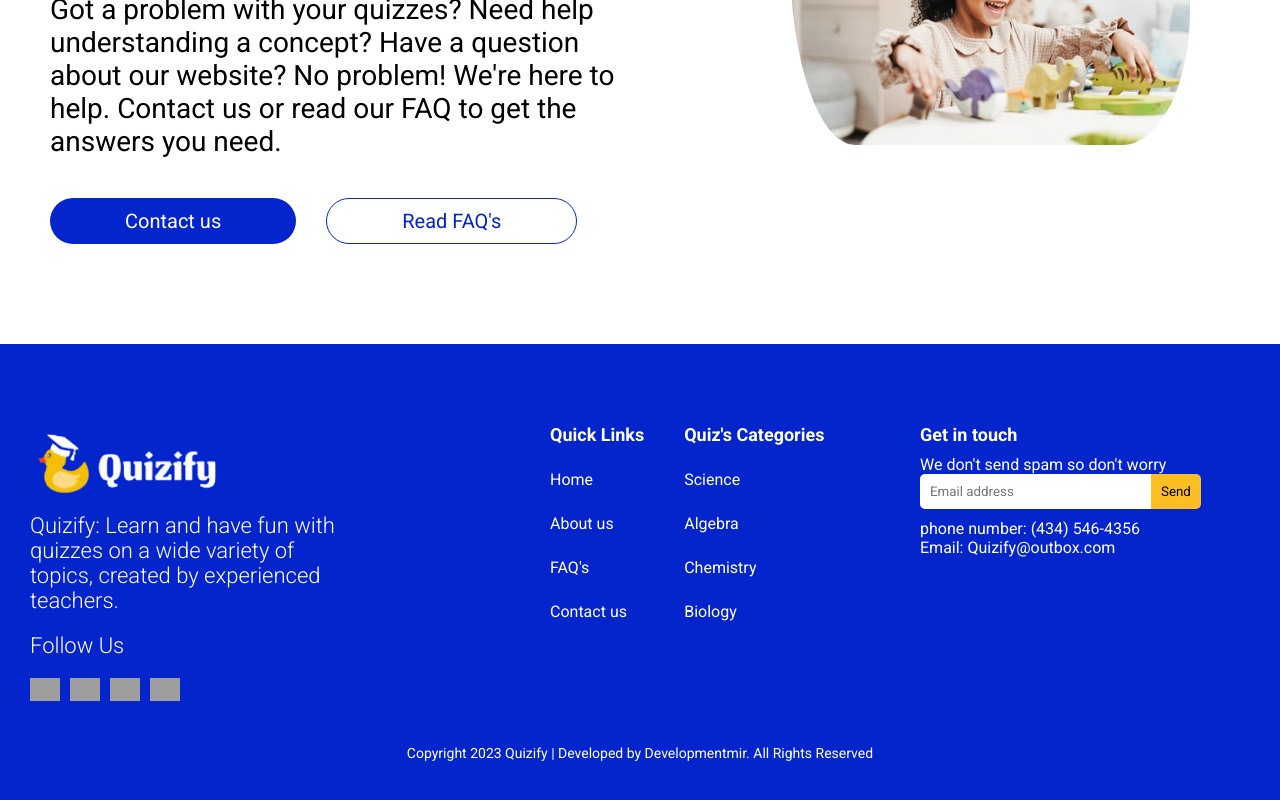
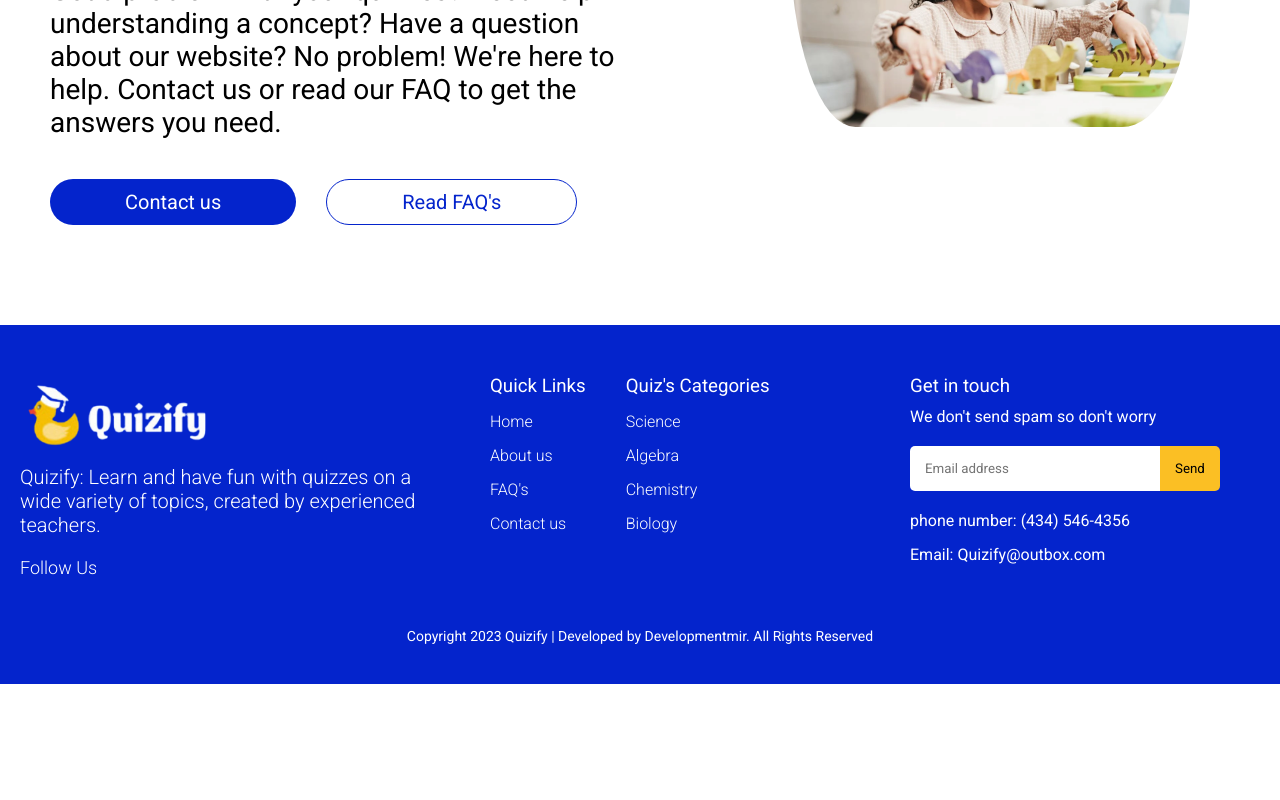
Before and after one commit to codenameMANUEL/quiz_app, a React app: page / in a window 1280 px wide. Shown: the part 2699-3499 px from the top of the page. After the commit the page ends 3383 px from the top, so only its background shows below. Built offline with nearby package versions, Linux system fonts and the light colour scheme; grey boxes are pictures that could not be loaded; the HTML template or start-up script is replaced by a standard one.

Commit message:
fixed the footer and landingPage.jsx

```diff
--- a/src/components/Footer.jsx
+++ b/src/components/Footer.jsx
@@ -1,4 +1,5 @@
 import LogoFooter from "../assets/logo_footer.png";
+import { Link } from "react-router-dom";
 
 
 export default function Footer() {
@@ -11,27 +12,35 @@ export default function Footer() {
                     <p>Quizify: Learn and have fun with quizzes on a wide variety of topics, created by experienced teachers.</p>
                     <p>Follow Us</p>
                 </div>
-                <div className="social-media">
-                    <a href="#"><img src="facebook-icon.png" alt="Facebook"/></a>
-                    <a href="#"><img src="instagram-icon.png" alt="Instagram"/></a>
-                    <a href="#"><img src="twitter-icon.png" alt="Twitter"/></a>
-                    <a href="#"><img src="linkedin-icon.png" alt="LinkedIn"/></a>
-                </div>
+                {/* <div className="social-media">
+                    <Link className="social-link">
+                        <img src="facebook-icon.png" alt="Facebook"/>
+                        </Link>
+                    <Link className="social-link">
+                        <img src="instagram-icon.png" alt="Instagram"/>
+                        </Link>
+                    <Link className="social-link">
+                        <img src="twitter-icon.png" alt="Twitter"/>
+                        </Link>
+                    <Link className="social-link">
+                        <img src="linkedin-icon.png" alt="LinkedIn"/>
+                        </Link>
+                </div> */}
             </div>
             <div className="footer-center">
                 <ul>
                     <h3>Quick Links</h3>
-                    <li><a href="#">Home</a></li>
-                    <li><a href="#">About us</a></li>
-                    <li><a href="#">FAQ's</a></li>
-                    <li><a href="#">Contact us</a></li>
+                    <Link>Home</Link>
+                    <Link>About us</Link>
+                    <Link>FAQ's</Link>
+                    <Link>Contact us</Link>
                 </ul>
                 <ul>
                     <h3>Quiz's Categories</h3>
-                    <li><a href="#">Science</a></li>
-                    <li><a href="#">Algebra</a></li>
-                    <li><a href="#">Chemistry</a></li>
-                    <li><a href="#">Biology</a></li>
+                    <Link>Science</Link>
+                    <Link>Algebra</Link>
+                    <Link>Chemistry</Link>
+                    <Link>Biology</Link>
                 </ul>
             </div>
             <div className="footer-contact">
--- a/src/styles/footer.css
+++ b/src/styles/footer.css
@@ -1,25 +1,30 @@
 footer {
     background-color: var(--primary-color);
     color: white;
-    padding: 50px 0;
+    padding: 30px 0;
     font-family: var(--primary-font);
+}
+footer a {
+    color: #ffff;
+    display: block;
+    margin: 15px 0px;
+    font-weight: 300;
 }
 
 .footer-container {
     display: flex;
-    flex-wrap: wrap;
-    justify-content: space-between;
+    /* flex-wrap: wrap; */
+    /* justify-content: space-between; */
     margin: 0 auto;
     padding: 20px;
-    gap: 20px; /* Add gap between flex items */
+    gap: 70px;
 }
 
-.footer-left, .footer-center, .footer-contact {
-    flex: 1;
-    min-width: 200px;
-    margin: 10px;
-    /* max-width: calc(25% - 20px); */
-    width: 500px;
+.footer-left {
+    width: 400px;
+}
+.footer-center {
+    width: 350px;
 }
 
 .footer-logo img {
@@ -28,30 +33,33 @@ footer {
 
 .footer-logo p:nth-child(2) {
     margin-top: 10px;
-    font-size: 22px;
+    font-size: 20px;
     font-weight: 300;
 }
 
 .footer-logo P:nth-child(3) {
     margin: 20px 0px;
-    font-size: 22px;
+    font-size: 18px;
     font-weight: 300;
-}
-
-.social-media a img {
-    width: 30px;
-    margin-right: 10px;
 }
 
 .footer-center {
     display: flex;
     gap: 40px;
-    padding-left: 150px;
+}
+.social-media {
+    display: flex;
+    flex-direction: column; /* Optional: Aligns items vertically */
 }
 
-.footer-center h3, .footer-contact h3 {
-    font-size: 18px;
-    margin-bottom: 10px;
+.social-link {
+    display: block;
+    margin-bottom: 10px; /* Optional: Adds space between the links */
+}
+
+
+.footer-center h3 {
+    font-weight: 400;
 }
 
 .footer-center ul {
@@ -68,20 +76,29 @@ footer {
     text-decoration: none;
 }
 
-.footer-contact form {
-    display: flex;
+.footer-contact h3 {
+    font-weight: 400;
     margin-bottom: 10px;
 }
 
+.footer-contact :nth-child(2) {
+    margin-bottom: 20px;
+
+}
+
+.footer-contact :nth-last-child(1){
+    padding-top: 15px;
+}
+
 .footer-contact input[type="email"] {
-    padding: 10px;
+    padding: 15px;
     border: none;
     border-radius: 5px 0 0 5px;
-    width: 70%;
+    width: 250px;
 }
 
 .footer-contact button {
-    padding: 10px;
+    padding: 15px;
     background-color: #fbbf24;
     border: none;
     border-radius: 0 5px 5px 0;
--- a/src/styles/landingPage.css
+++ b/src/styles/landingPage.css
@@ -268,10 +268,10 @@
     padding-left: 10px;
 }
 .why_quizfy > div > p {
-  padding-top: 150px;
+  padding-top: 120px;
   text-align: center;
   font-family: "Roboto", sans-serif;
-  font-size: 50px;
+  font-size: 40px;
   color: var(--primary-color);
   font-weight: 600;
 }
@@ -285,6 +285,7 @@
   padding: 10px;
   color: #ffff;
   border-radius: 50%;
+  border: 1px solid black;
 }
 
 .why_quiz_container {
@@ -314,11 +315,13 @@
   font-size: 30px;
   color: var(--primary-color);
   padding: 20px 0px;
+  font-weight: 500;
 }
 
 .description {
   font-size: 15px;
   text-align: center;
+  line-height: 1.5;
 }
 
 /* IMAGE TEXT ROLL  */
```
